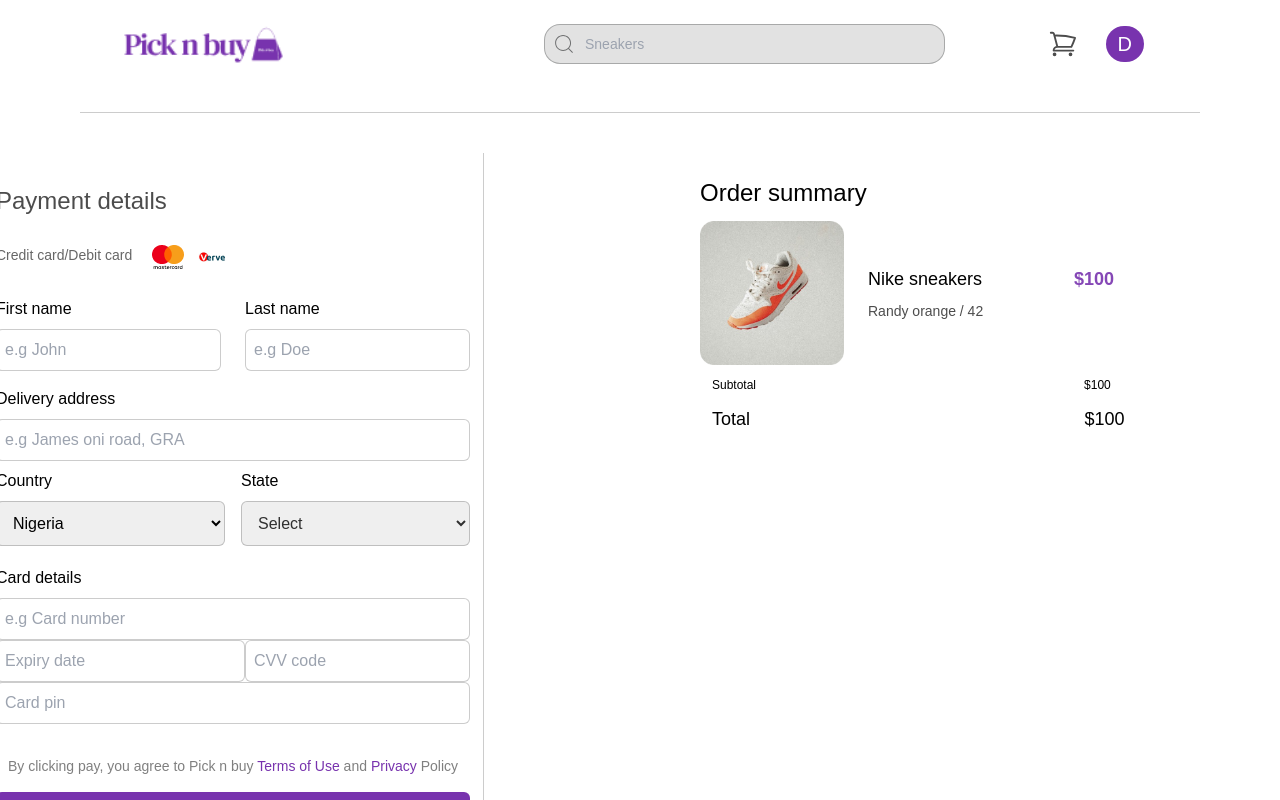
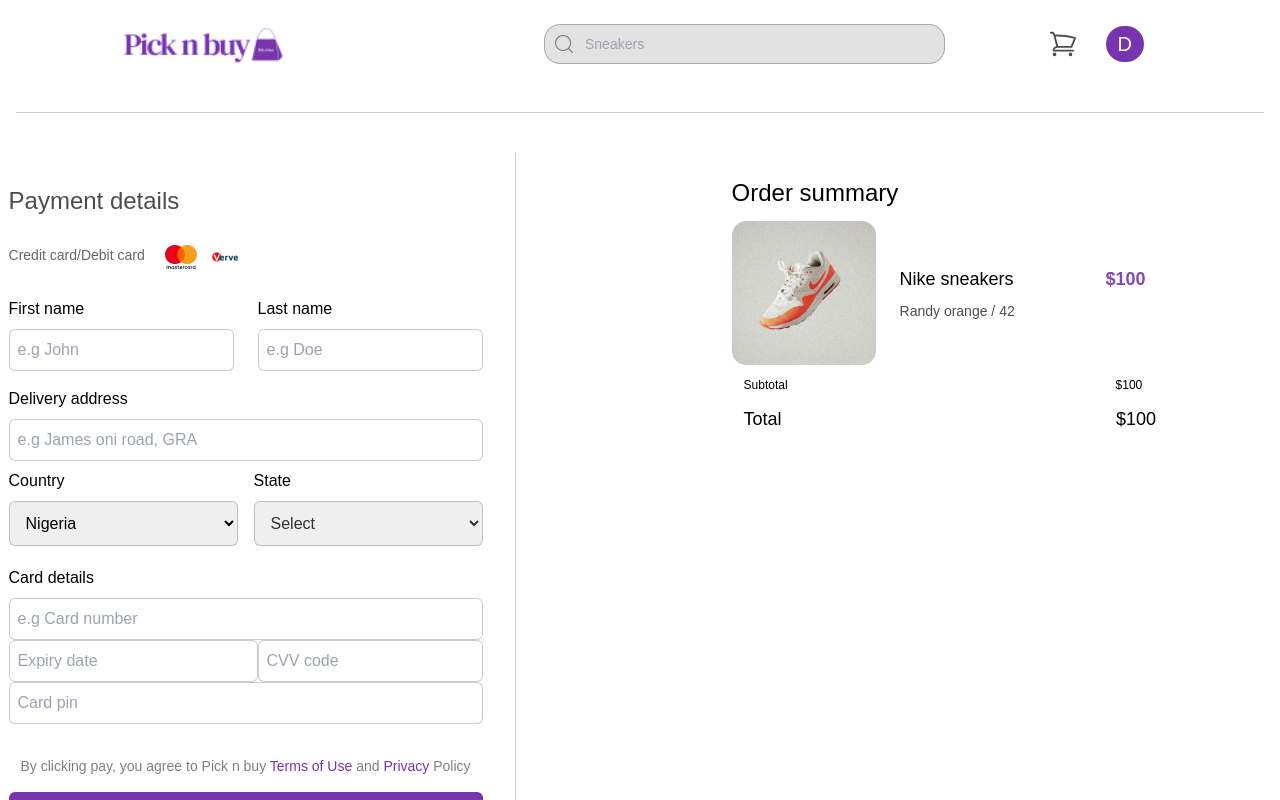
Before and after one commit to SandyAbasman/picknbuy, a Next.js app: page /checkOut in a window 1280 px wide. Shown: the top 800 px of the page. Built offline with nearby package versions, Linux system fonts and the light colour scheme.

Commit message:
responsiveness

```diff
--- a/src/pages/checkOut.js
+++ b/src/pages/checkOut.js
@@ -8,7 +8,7 @@
 
 function checkOut() {
   return (
-    <div className="md:px-20  px-4">
+    <div className="md:px px-4">
       <Header>
         <div className="md:flex flex-row gap-2  justify-between md:justify-start p-3 items-center w-full h-auto ">
           <a href="./">
@@ -24,7 +24,7 @@
           </div>
         </div>
       </Header>
-      <div className="mt-28 md:px-10 md:flex md:flex-row-reverse md:justify-between border-black/20 border-t pt-10 md:items-start">
+      <div className="mt-28 md:px-6 md:pr-10 md:flex md:flex-row-reverse md:justify-between border-black/20 border-t pt-10 md:items-start">
         <Cart>
           <div className=" md:ml-40 w-full md:p-6 md:w-[50%]  ">
             <div className=" flex flex-row   pb-3 gap-2   items-center">
```
